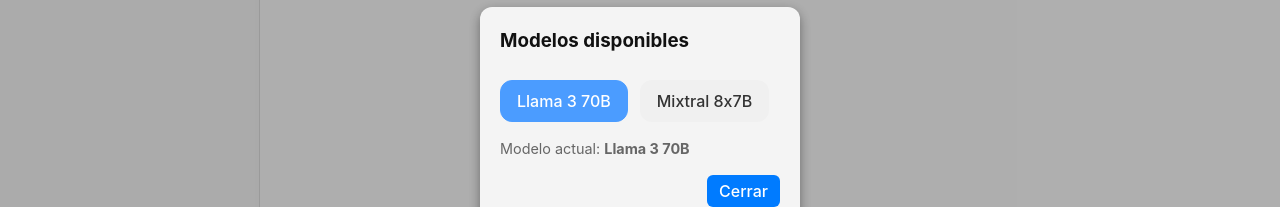
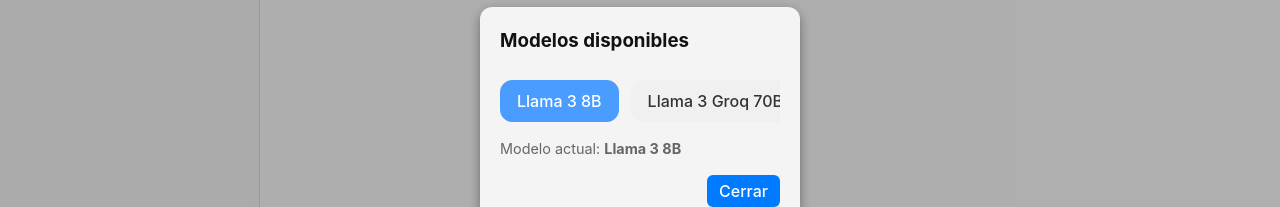
Before and after one commit to RADBALDION/Baldionna-ia, a React (Vite) app: page / in a window 1280 px wide. Both pictures are taken after a click on the button "Modelos". Shown: the part 283-490 px from the top of the page. Built offline with nearby package versions, Linux system fonts and the light colour scheme; no server answers.

Commit message:
Update default model and available models in Chat

```diff
--- a/src/components/Chat.jsx
+++ b/src/components/Chat.jsx
@@ -4,7 +4,7 @@
 
 import {
   Plus, ArrowLeft, MoreVertical, Edit2, Trash2, Send, Square,
-  Settings, Sun, Moon, Activity // <-- importar icono
+  Settings, Sun, Moon, Activity
 } from "lucide-react";
 
 export default function Chat({ setView }) {
@@ -15,14 +15,14 @@
   const [editingId, setEditingId] = useState(null);
   const [newName, setNewName] = useState("");
   const [sidebarOpen, setSidebarOpen] = useState(true);
-  const [menuOpen, setMenuOpen] = useState(null); // CORREGIDO: Añadido useState
+  const [menuOpen, setMenuOpen] = useState(null);
   const [isScraping, setIsScraping] = useState(false);
 
   // Estado único de configuración
   const [settings, setSettings] = useState({
     theme: "light",
     inputPosition: "top",
-    model: "llama3-70b-8192", // Modelo por defecto de Groq
+    model: "llama3-8b-8192", // Modelo por defecto de Groq
   });
   const [settingsOpen, setSettingsOpen] = useState(false);
   const [modelsOpen, setModelsOpen] = useState(false);
@@ -811,9 +811,11 @@
 
             <div className="model-slider">
               {[
-                { id: "llama3-70b-8192", name: "Llama 3 70B" },
+                { id: "llama3-8b-8192", name: "Llama 3 8B" },
+                { id: "llama3-groq-70b-8192", name: "Llama 3 Groq 70B" },
                 { id: "mixtral-8x7b-32768", name: "Mixtral 8x7B" },
-                { id: "gemma-7b-it", name: "Gemma 7B" }
+                { id: "gemma-7b-it", name: "Gemma 7B" },
+                { id: "openai/gpt-oss-120b", name: "GPT-OSS 120B" }
               ].map((model) => (
                 <div
                   key={model.id}
@@ -827,9 +829,11 @@
 
             <p className="model-info">
               Modelo actual: <strong>{
-                settings.model === "llama3-70b-8192" ? "Llama 3 70B" :
+                settings.model === "llama3-8b-8192" ? "Llama 3 8B" :
+                settings.model === "llama3-groq-70b-8192" ? "Llama 3 Groq 70B" :
                 settings.model === "mixtral-8x7b-32768" ? "Mixtral 8x7B" :
                 settings.model === "gemma-7b-it" ? "Gemma 7B" :
+                settings.model === "openai/gpt-oss-120b" ? "GPT-OSS 120B" :
                 settings.model
               }</strong>
             </p>
```
